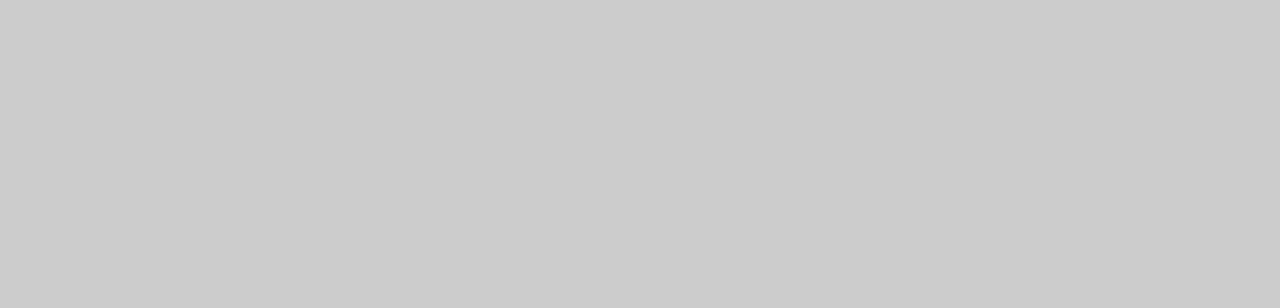
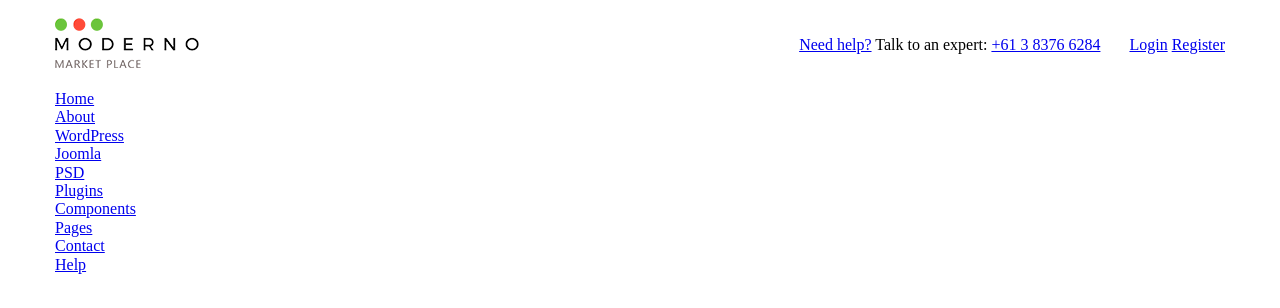
Before and after one commit to sterhline/moderno, a website: page app/index.html in a window 1280 px wide. Drawn offline with nearby package versions, Linux system fonts and the light colour scheme; files that its build step writes are made by us from their sources.

Commit message:
start header

```diff
--- a/app/index.html
+++ b/app/index.html
@@ -1,5 +1,6 @@
 <!DOCTYPE html>
 <html lang="en">
+
 <head>
     <meta charset="UTF-8">
     <meta name="viewport" content="width=device-width, initial-scale=1.0">
@@ -8,10 +9,56 @@
     <link rel="stylesheet" href="css/libs.min.css">
     <link rel="stylesheet" href="css/style.min.css">
 </head>
+
 <body>
+
+    <header class="header">
+        <div class="header__top">
+            <div class="container">
+                <div class="header__top-inner">
+                    <div class="header__logo">
+                        <a href="#">
+                            <img src="images/logo.png" alt="">
+                        </a>
+                    </div>
+                    <div class="header__text">
+                        <a href="#">
+                            <span>Need help?</span>
+                        </a>
+                        Talk to an expert:
+                        <a href="tel:61383766284">+61 3 8376 6284</a>
+                    </div>
+                    <div class="header__box">
+                        <a class="basket" href=""></a>
+                        <a class="header__btn" href="#">Login</a>
+                        <a class="header__btn" href="#">Register</a>
+                    </div>
+                </div>
+            </div>
+        </div>
+        <div class="header__menu">
+            <div class="container">
+                <nav class="menu">
+                    <ul class="menu__list">
+                        <li><a href="#"> Home</a></li>
+                        <li><a href="#"> About </a></li>
+                        <li><a href="#"> WordPress </a></li>
+                        <li><a href="#"> Joomla </a></li>
+                        <li><a href="#"> PSD </a></li>
+                        <li><a href="#"> Plugins </a></li>
+                        <li><a href="#"> Components </a></li>
+                        <li><a href="#"> Pages</a></li>
+                        <li><a href="#"> Contact </a></li>
+                        <li><a href="#"> Help</a></li>
+                    </ul>
+                </nav>
+            </div>
+        </div>
+    </header>
 
     <script src="https://ajax.googleapis.com/ajax/libs/jquery/3.4.1/jquery.min.js"></script>
     <script src="js/libs.min.js"></script>
     <script src="js/main.min.js"></script>
 </body>
+
 </html>
--- /dev/null
+++ b/app/scss/_fonts.scss
@@ -0,0 +1,7 @@
+@font-face {
+    font-family: MyHelvetica;
+    src: url(""),
+         url(""),
+         url();
+    font-weight: bold;
+  }
--- /dev/null
+++ b/app/scss/_global.scss
@@ -0,0 +1,21 @@
+html{
+    box-sizing: border-box;
+}
+*, *::after, *::before{
+    box-sizing: inherit;
+}
+
+a{
+    display: inline-block;
+}
+ul,
+li{
+    margin: 0;
+    padding: 0;
+    list-style: none;
+}
+.container{
+    max-width: 1200px;
+    margin: 0 auto;
+    padding: 0 15px;
+}
--- a/app/scss/style.scss
+++ b/app/scss/style.scss
@@ -1,10 +1,14 @@
-html{
-    box-sizing: border-box;
+@import 'vars';
+@import 'global';
+@import 'fonts';
+
+.header__top-inner{
+    display: flex;
+    justify-content: space-between;
+    height: 90px;
+    align-items: center;
 }
-*, *::after, *::before{
-    box-sizing: inherit;
+.header__text{
+    margin-left: auto;
+    margin-right: 25px;
 }
-body{
-    background-color: #ccc;
-    display: flex;
-}
--- a/gulpfile.js
+++ b/gulpfile.js
@@ -8,7 +8,7 @@ let gulp = require('gulp'),
     cssmin = require('gulp-cssmin');
 
 gulp.task('sass', function () {
-    return gulp.src('app/scss/style.scss')
+    return gulp.src('app/scss/**/*.scss')
         .pipe(sass({ outputStyle: 'compressed' }))
         .pipe(rename({ suffix: '.min' }))
         .pipe(autoprefixer({
```
Also changed, not shown: app/fonts/Roboto-Bold.ttf (added), app/fonts/Roboto-Medium.ttf (added), app/fonts/Roboto-Regular.ttf (added), app/images/logo.png (added), app/scss/_vars.scss (added).
